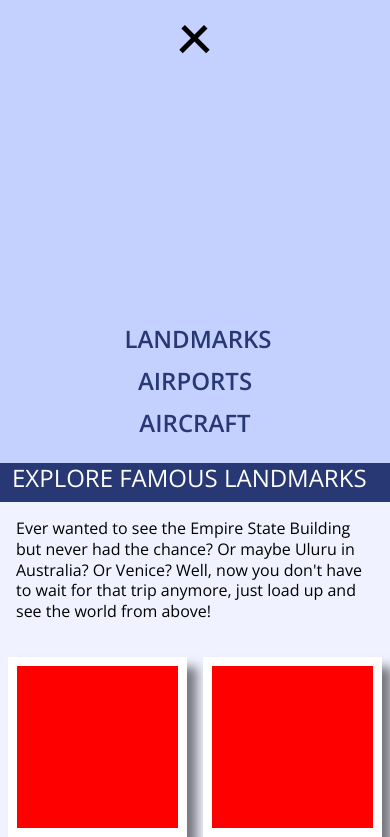
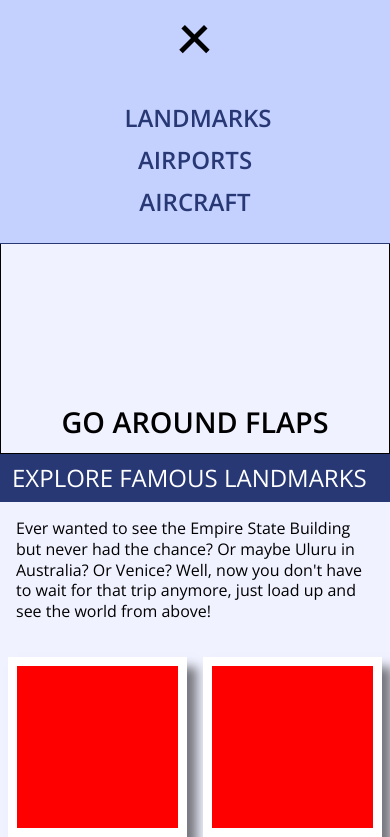
Before and after one commit to giandeangelis/goaroundflaps, a plain HTML site: page index.html in a window 390 px wide. Both pictures are taken after a click on the element 353 px from the left and 31 px from the top of the page. Shown: the top 837 px of the page. Drawn offline with nearby package versions, Linux system fonts and the light colour scheme.

Commit message:
Modified behaviour of collapsible navbar

```diff
--- a/resources/style.css
+++ b/resources/style.css
@@ -67,7 +67,6 @@ p.section-intro {
 
 nav {
     width: 100%;
-    height: 100%;
     max-height: 4rem;
     position: fixed;
     top: 0;
@@ -118,13 +117,14 @@ nav a:hover {
     height: 5px;
     background-color: #000;
     margin: 6px 0;
-    transition: 0.4s;
+    transition: 0.4s 0.5s;
   }
 
 /* Navbar for mobile */
 
 @media screen and (max-width: 690px) {
     nav ul {
+        flex-direction: column;
         display: none;
     }
 
@@ -141,12 +141,13 @@ nav a:hover {
     }
 
     nav.expand {
-        max-height: 55%;
+        max-height: 100%;
         flex-direction: column-reverse;
     }
 
     nav.expand ul {
         display: block;
+        max-height: 100%;
         padding: 5%;
         text-align: center;
         line-height: 1.5;
```
